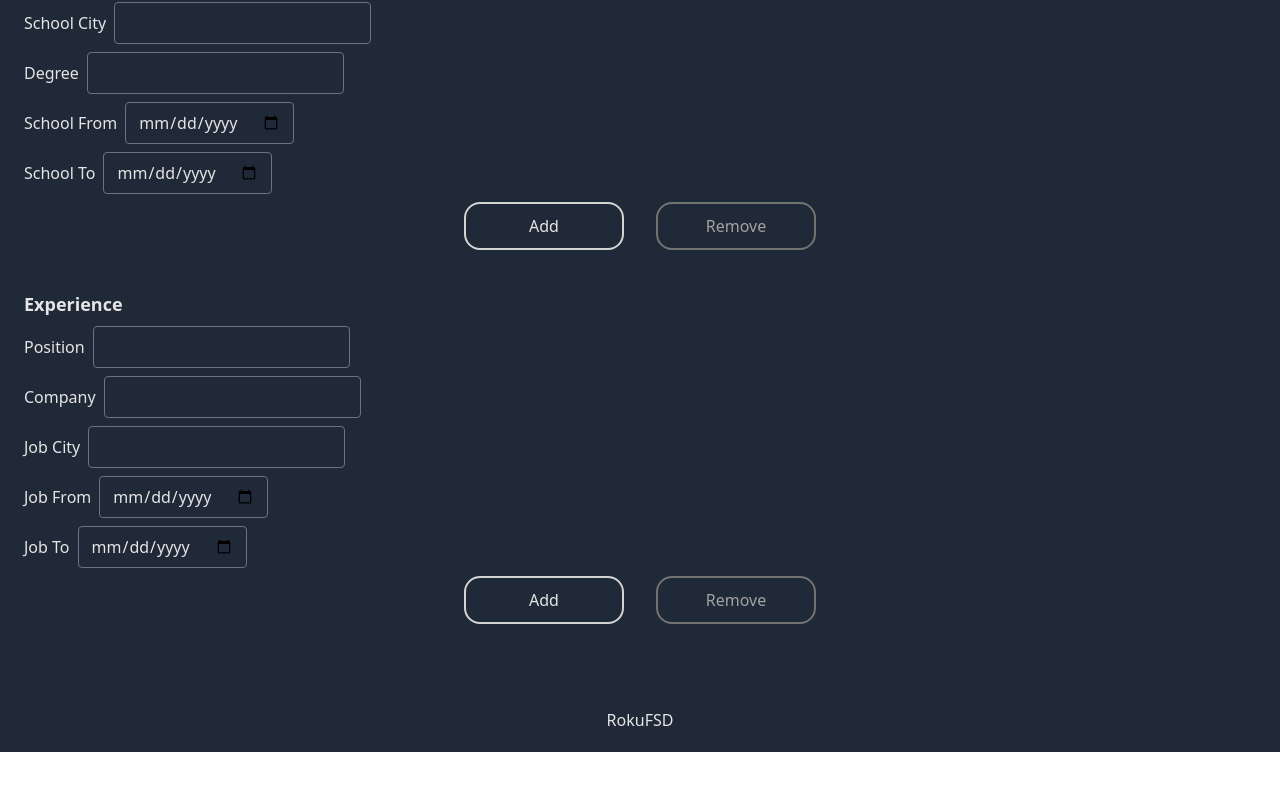
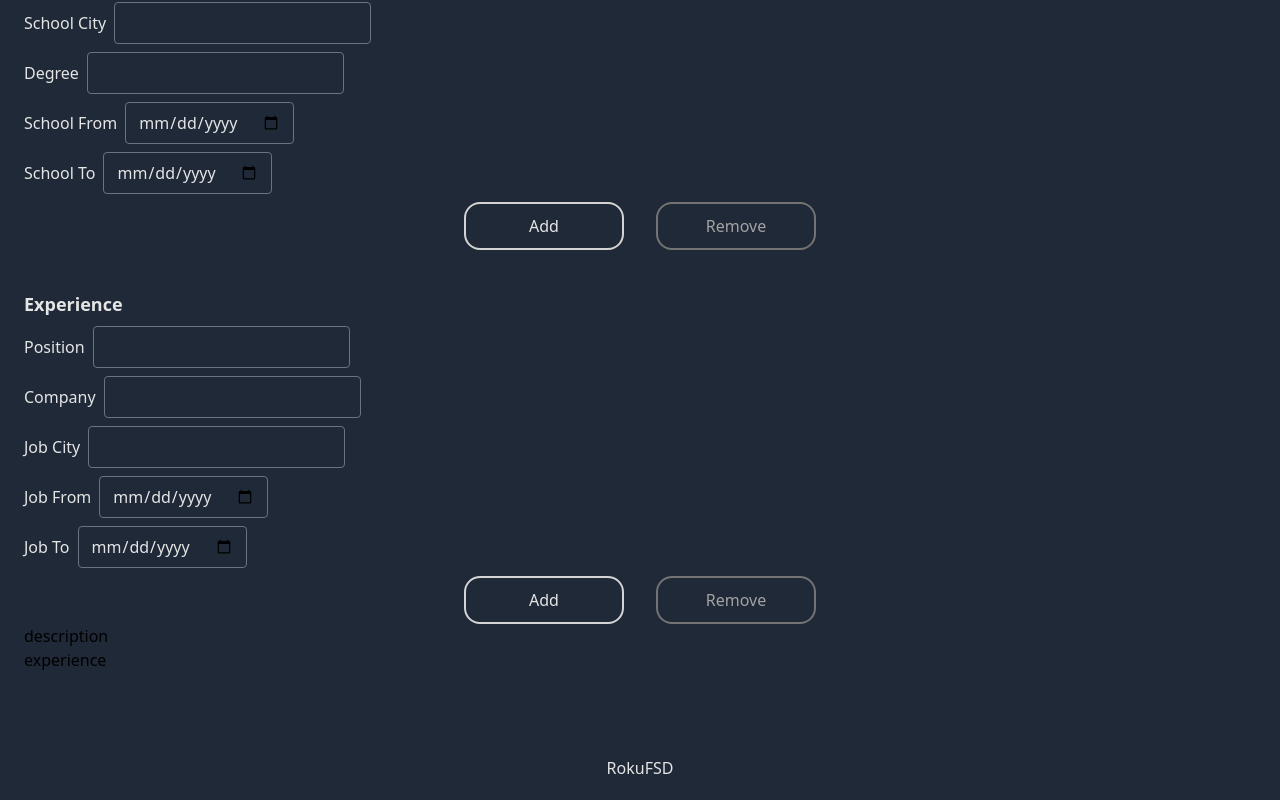
Before and after one commit to RokuFSD/cv-app-v2, a React (Vite) app: page / in a window 1280 px wide. Shown: the part 692-1492 px from the top of the page. Before the commit the page ends 1444 px from the top, so only its background shows below. Built offline with nearby package versions, Linux system fonts and the light colour scheme.

Commit message:
Started CVPreview

```diff
--- /dev/null
+++ b/src/components/CvPreview/CvPreview.jsx
@@ -0,0 +1,12 @@
+import React from "react";
+
+function CvPreview() {
+  return (
+    <section>
+      <div>description</div>
+      <div>experience</div>
+    </section>
+  );
+}
+
+export default CvPreview;
--- a/src/layouts/Main/index.jsx
+++ b/src/layouts/Main/index.jsx
@@ -1,5 +1,6 @@
 import React from "react";
 import FormContainer from "../../components/FormContainer/FormContainer";
+import CvPreview from "../../components/CvPreview/CvPreview";
 import { FormProvider } from "../../context/FormContext";
 
 function Main() {
@@ -7,6 +8,7 @@ function Main() {
     <main className="bg-gray-800 pt-24 pb-16 px-4 h-full sm:px-6">
       <FormProvider>
         <FormContainer />
+        <CvPreview />
       </FormProvider>
     </main>
   );
```
Also changed, not shown: 1 other file (tests, documents, lock files or other folders).
